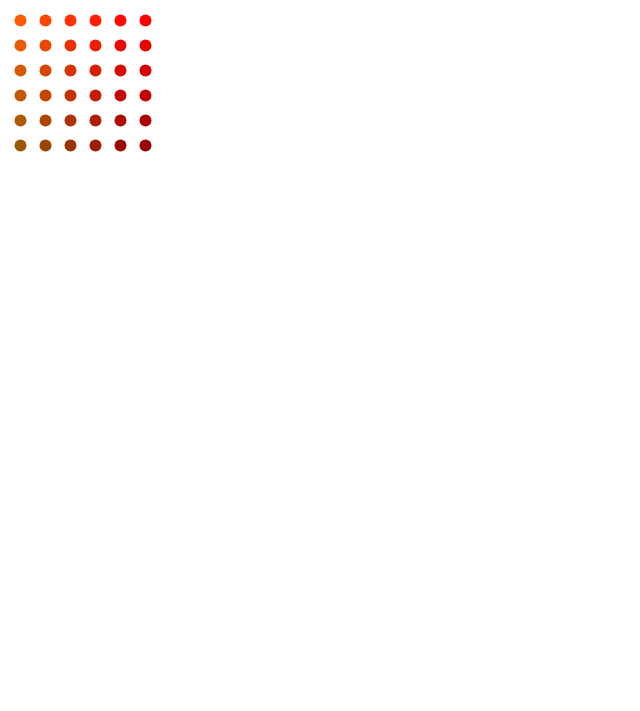
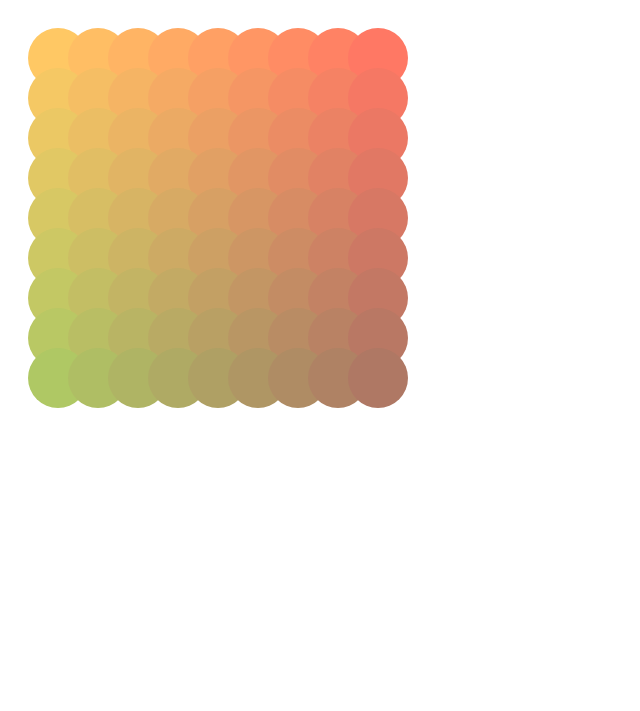
Before and after one commit to KatieWright26/Canvas-Practise, a plain HTML site: page index.html in a window 1280 px wide. Shown: the whole page, without its empty margins (0-640 px from the left). Drawn offline with Linux system fonts and the light colour scheme.

Commit message:
circles changing color on mouseover

```diff
--- a/index.html
+++ b/index.html
@@ -9,7 +9,7 @@
 
 		</head>
 		<body onload="draw()">
-			<canvas id="tutorial" width="1000" height="700">
+			<canvas id="tutorial" width="800" height="800">
 			<script src="index.js"></script>
 		</body>
 	</html>
--- a/index.js
+++ b/index.js
@@ -2,20 +2,18 @@
 function Circle(positionX, positionY, radius, colorString) {
 	this.radius = radius
 	this.positionY = positionY
-	// console.log(positionY)
 	this.positionX = positionX
-	// console.log(positionX)
 	this.colorString = colorString
 }
 
-var circles = generateCircles(6)
+var circles = generateCircles(9)
 
 function generateCircles(circlesPerBoard) {
 	var board = []
 	for (var i = 0; i < circlesPerBoard; i++) {
 		var row = []
 		for (var j = 0; j < circlesPerBoard; j++) {
-			row.push(new Circle(12.5+j*25,12.5+i*25, 6, "rgb(" + Math.floor(255-20*i)+ "," + Math.floor(90-20*j) + ", 0)"))
+			row.push(new Circle(50+j*40,50+i*40, 30, "rgb(" + Math.floor(255-10*i)+ "," + Math.floor(200-10*j) + ", 100)"))
 		}
 		board.push(row)
 	}
@@ -26,8 +24,6 @@ function clickIsInCircle(e) {
 
 	var xPosition = e.clientX
 	var yPosition = e.clientY
-	console.log(xPosition, yPosition)
-
 
 	for(var i = 0; i < circles.length; i++) {
 		for(var j = 0; j < circles.length; j++) {
@@ -35,16 +31,16 @@ function clickIsInCircle(e) {
 			var circle = circles[i][j]
 
 			if((Math.pow((xPosition - circle.positionX - circle.radius), 2) + Math.pow((yPosition - circle.positionY - circle.radius), 2)) < Math.pow(circle.radius, 2)) {
-				console.log("click in circle")
-				console.log(circle)
-				return true
-			} else {
-				console.log(xPosition, yPosition)
+			console.log(circle.colorString)
+			circle.colorString = "rgb(" + Math.random() * 255 + "," + Math.random() * 255 + Math.random() * 255 + ")"
+			console.log(circle.colorString, circle)
+			draw()
+
+			return true
 			}
 
 		}
 	}
-	return false
 }
 
 function draw() {
@@ -62,6 +58,6 @@ function draw() {
 		}
 	}
 
-	canvas.addEventListener('click', clickIsInCircle, false)
+	canvas.addEventListener('mousemove', clickIsInCircle)
 
 }
```
